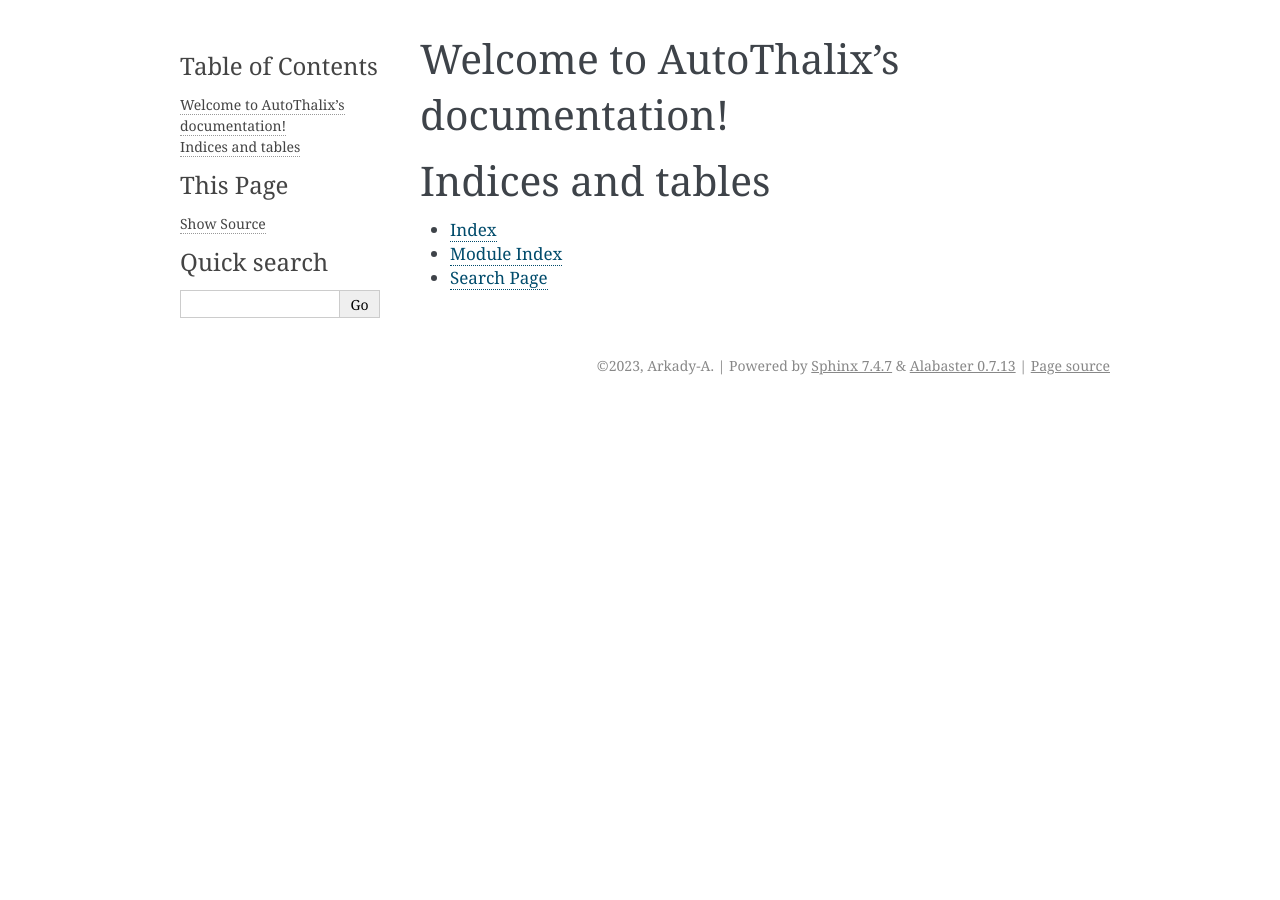
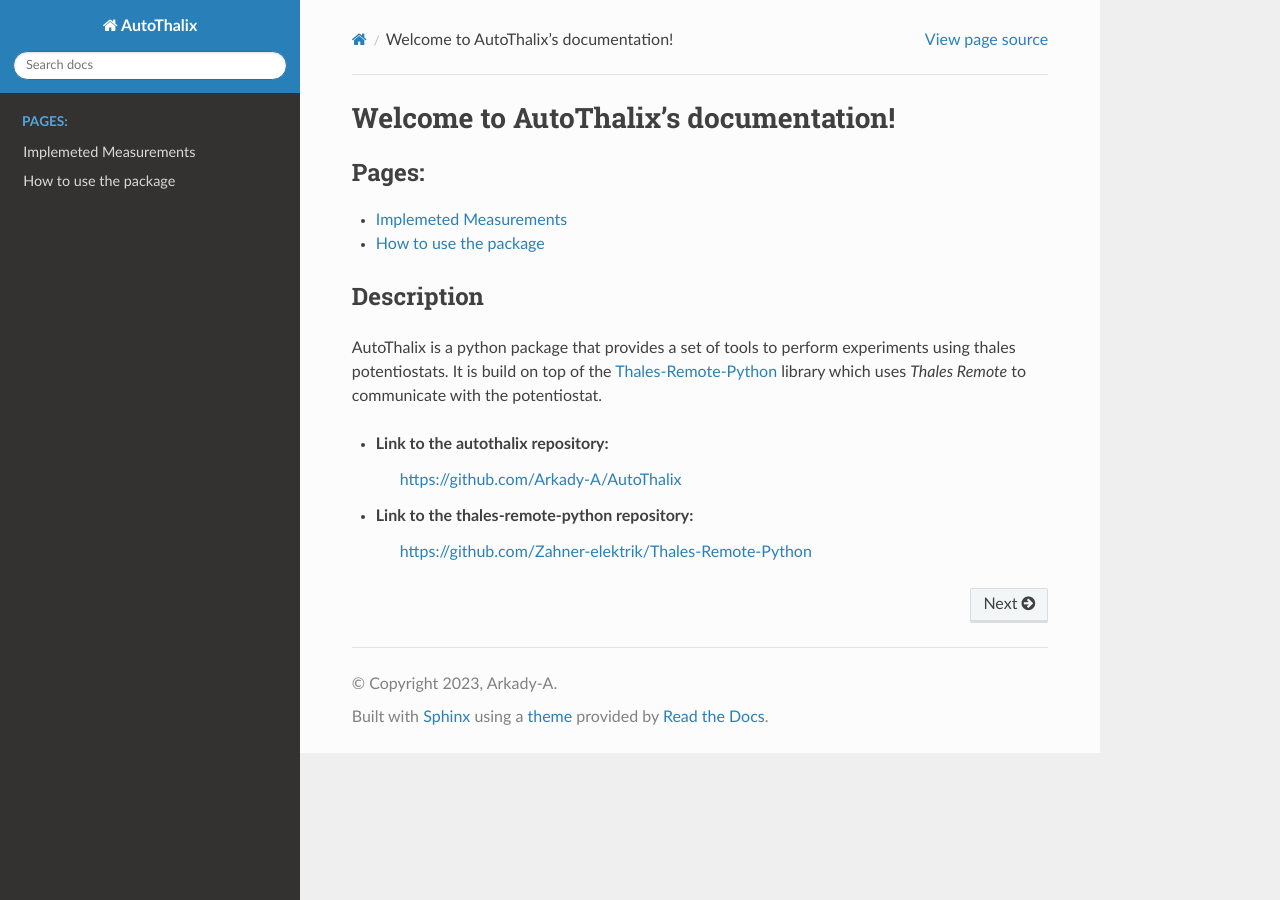
Before and after one commit to Arkady-A/AutoThalix, a Sphinx documentation site: the page built from docs/index.rst, in a window 1280 px wide. Built offline with Sphinx 7.4.7 and the Read the Docs theme 2.0.0, drawn with Linux system fonts in a browser that asks for light colours.

Commit message:
adds documentation config and content for readthedocs

```diff
--- /dev/null
+++ b/docs/codedoc.rst
@@ -0,0 +1,30 @@
+=======================
+Implemeted Measurements
+=======================
+
+
+On side of the potentiostat
+===========================
+Those measurement are implemented on the side of potentiostat.
+
+
+.. autoclass:: autothalix.measurements.CyclicVoltammetry
+    :members: run, parameters
+    :show-inheritance:
+
+
+.. autoclass:: autothalix.measurements.LinearSweepVoltammetry
+    :members: run, parameters
+    :show-inheritance:
+
+On side of the package
+======================
+Those measurement are implemented on the side of the package.
+
+.. autoclass:: autothalix.measurements.OpenCircuitPotential
+    :members: run, parameters
+    :show-inheritance:
+
+.. autoclass:: autothalix.measurements.Impedance
+    :members: run, parameters
+    :show-inheritance:
--- a/docs/conf.py
+++ b/docs/conf.py
@@ -1,3 +1,9 @@
+import os
+import sys
+import sphinx_rtd_theme
+sys.path.insert(0, os.path.abspath('..'))
+print(sys.path)
+print(os.path.abspath('..'))
 # Configuration file for the Sphinx documentation builder.
 #
 # For the full list of built-in configuration values, see the documentation:
@@ -13,15 +19,19 @@ author = 'Arkady-A'
 # -- General configuration ---------------------------------------------------
 # https://www.sphinx-doc.org/en/master/usage/configuration.html#general-configuration
 
-extensions = []
+extensions = ['sphinx.ext.autodoc', 'sphinx_rtd_theme', 'sphinx.ext.napoleon', 'sphinx.ext.autosummary'
+              ]
+
+
 
 templates_path = ['_templates']
 exclude_patterns = ['_build', 'Thumbs.db', '.DS_Store']
 
-
-
 # -- Options for HTML output -------------------------------------------------
 # https://www.sphinx-doc.org/en/master/usage/configuration.html#options-for-html-output
 
-html_theme = 'alabaster'
 html_static_path = ['_static']
+html_theme = 'sphinx_rtd_theme'
+html_theme_path = [sphinx_rtd_theme.get_html_theme_path()]
+html_favicon = "_static/logo_favicon.png"
+autoclass_content = 'both'
--- a/docs/index.rst
+++ b/docs/index.rst
@@ -1,20 +1,22 @@
-.. AutoThalix documentation master file, created by
-   sphinx-quickstart on Fri Apr  7 21:53:51 2023.
-   You can adapt this file completely to your liking, but it should at least
-   contain the root `toctree` directive.
-
+=======================================
 Welcome to AutoThalix's documentation!
-======================================
+=======================================
 
 .. toctree::
-   :maxdepth: 2
-   :caption: Contents:
+   :maxdepth: 1
+   :caption: Pages:
 
+   codedoc
+   usage
 
+Description
+===========
+AutoThalix is a python package that provides a set of tools to perform
+experiments using thales potentiostats. It is build on top of the
+`Thales-Remote-Python <https://github.com/Zahner-elektrik/Thales-Remote-Python>`__
+library which uses *Thales Remote* to communicate with the potentiostat.
 
-Indices and tables
-==================
-
-* :ref:`genindex`
-* :ref:`modindex`
-* :ref:`search`
+- Link to the autothalix repository:
+    https://github.com/Arkady-A/AutoThalix
+- Link to the thales-remote-python repository:
+    https://github.com/Zahner-elektrik/Thales-Remote-Python
--- a/docs/requirements.txt
+++ b/docs/requirements.txt
@@ -1,2 +1,4 @@
 sphinx
 sphinx-rtd-theme
+autodoc
+sphinxcontrib-napoleon
--- /dev/null
+++ b/docs/usage.rst
@@ -0,0 +1,23 @@
+======================
+How to use the package
+======================
+
+Example experiment walk through on how to use the package.
+The example experiment can be found here: `AutoThalix_experiments <https://github.com/Arkady-A/AutoThalix_experiments>`__
+
+You can fork/clone the repository and run the example experiment on your machine and add
+new experiments locally, or into your fork.
+
+Also, you can clone repository and make it private, if you wish to keep your experiments private.
+
+* `example_experiment/baseline.yml <https://github.com/Arkady-A/AutoThalix_experiments/blob/main/example_experiment/baseline.yaml>`__
+    contains the configuration of the example experiment. It is a YAML file, so it is easy to read and modify.
+    All variables that will be defined in it will be used as a **default**, unless they are overwritten in the code.
+
+* `example_experiment/main.py <https://github.com/Arkady-A/AutoThalix_experiments/blob/main/example_experiment/main.py>`__
+    contains the code of the example experiment. It is a Python file. It is recommended to
+    define all parameters in the baseline file and overwrite them in the code. This will make it easier to change the
+    experiment parameters.
+
+So the main idea is to define all parameters in the baseline file and overwrite them in the code.
+This will make it easier to change the experiment parameters.
```
